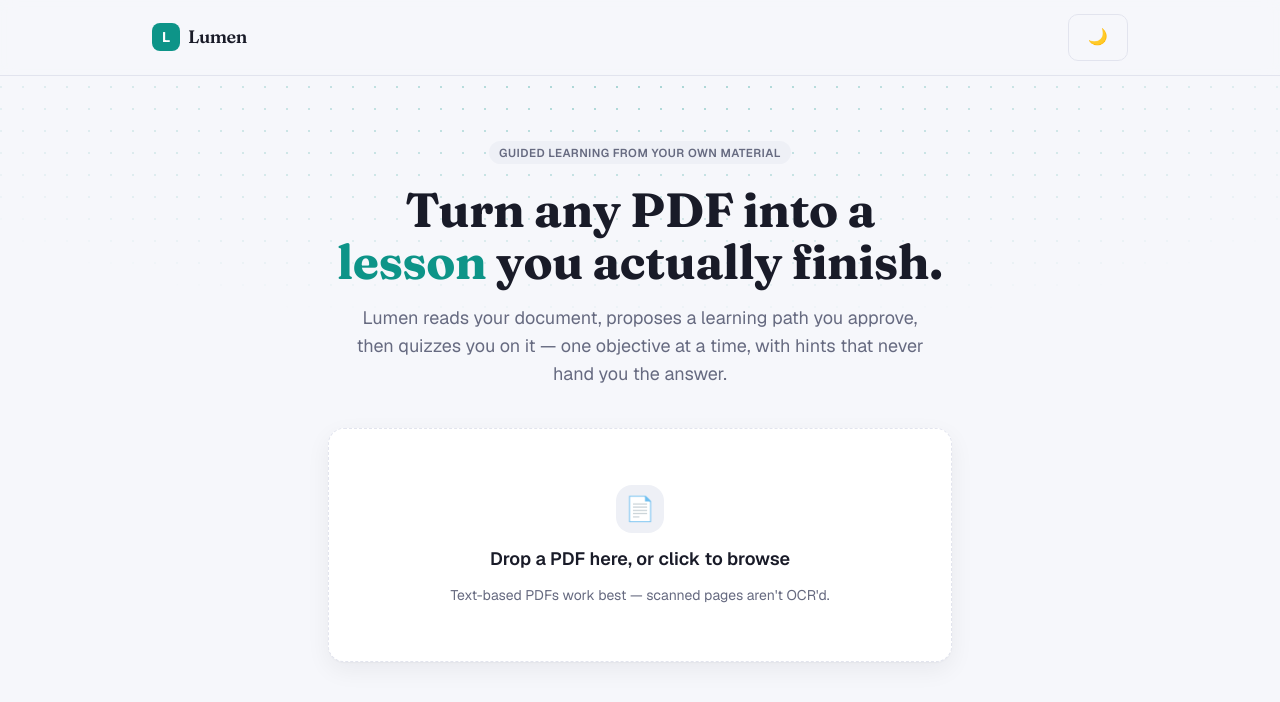
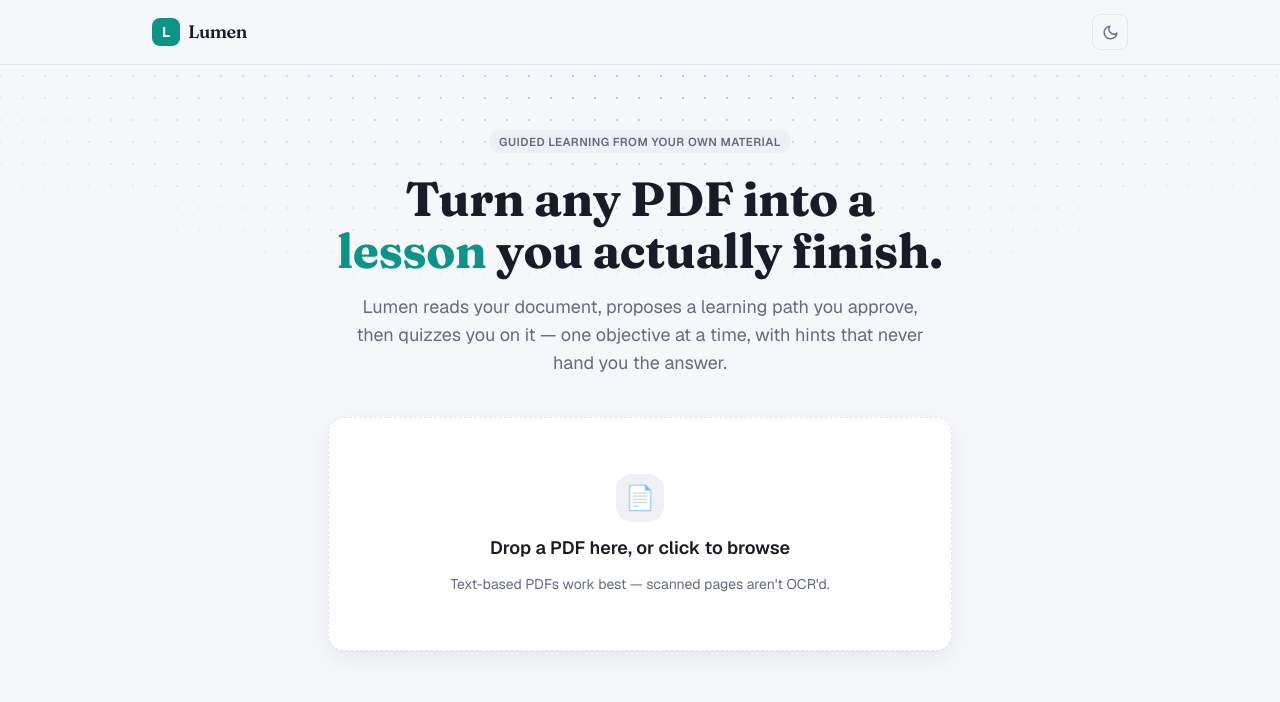
Before and after one commit to umanggarg28/lumen, a Next.js app: page / in a window 1280 px wide. Shown: the top 702 px of the page. Built offline with nearby package versions, Linux system fonts and the light colour scheme.

Commit message:
refine theme toggle with inline icons; fix hydration warning from theme init

```diff
--- a/src/app/globals.css
+++ b/src/app/globals.css
@@ -164,6 +164,17 @@
   border-radius: 999px;
 }
 
+.theme-toggle {
+  color: var(--muted);
+  border-color: var(--border);
+  background: transparent;
+  cursor: pointer;
+}
+.theme-toggle:hover {
+  color: var(--text);
+  background: var(--surface-2);
+}
+
 :focus-visible {
   outline: 3px solid var(--ring);
   outline-offset: 2px;
--- a/src/app/layout.tsx
+++ b/src/app/layout.tsx
@@ -22,6 +22,7 @@
   return (
     <html
       lang="en"
+      suppressHydrationWarning
       className={`${geistSans.variable} ${geistMono.variable} ${fraunces.variable} h-full antialiased`}
     >
       <head>
--- a/src/components/ThemeToggle.tsx
+++ b/src/components/ThemeToggle.tsx
@@ -3,6 +3,23 @@
 import { useEffect, useState } from 'react';
 
 type Theme = 'light' | 'dark';
+
+function SunIcon() {
+  return (
+    <svg width="17" height="17" viewBox="0 0 24 24" fill="none" stroke="currentColor" strokeWidth="2" strokeLinecap="round" strokeLinejoin="round" aria-hidden>
+      <circle cx="12" cy="12" r="4" />
+      <path d="M12 2v2M12 20v2M4.93 4.93l1.41 1.41M17.66 17.66l1.41 1.41M2 12h2M20 12h2M4.93 19.07l1.41-1.41M17.66 6.34l1.41-1.41" />
+    </svg>
+  );
+}
+
+function MoonIcon() {
+  return (
+    <svg width="17" height="17" viewBox="0 0 24 24" fill="none" stroke="currentColor" strokeWidth="2" strokeLinecap="round" strokeLinejoin="round" aria-hidden>
+      <path d="M21 12.79A9 9 0 1 1 11.21 3 7 7 0 0 0 21 12.79z" />
+    </svg>
+  );
+}
 
 export function ThemeToggle() {
   const [theme, setTheme] = useState<Theme | null>(null);
@@ -22,12 +39,13 @@
 
   return (
     <button
-      className="btn btn-ghost px-2.5 py-1.5 text-base"
       onClick={toggle}
       aria-label={`Switch to ${theme === 'dark' ? 'light' : 'dark'} mode`}
       title="Toggle theme"
+      className="theme-toggle inline-flex h-9 w-9 items-center justify-center rounded-lg border transition"
     >
-      {theme === 'dark' ? '☀️' : '🌙'}
+      {/* Reserve the icon until we know the theme, to avoid a mismatched flash. */}
+      {theme === 'dark' ? <SunIcon /> : theme === 'light' ? <MoonIcon /> : null}
     </button>
   );
 }
```
